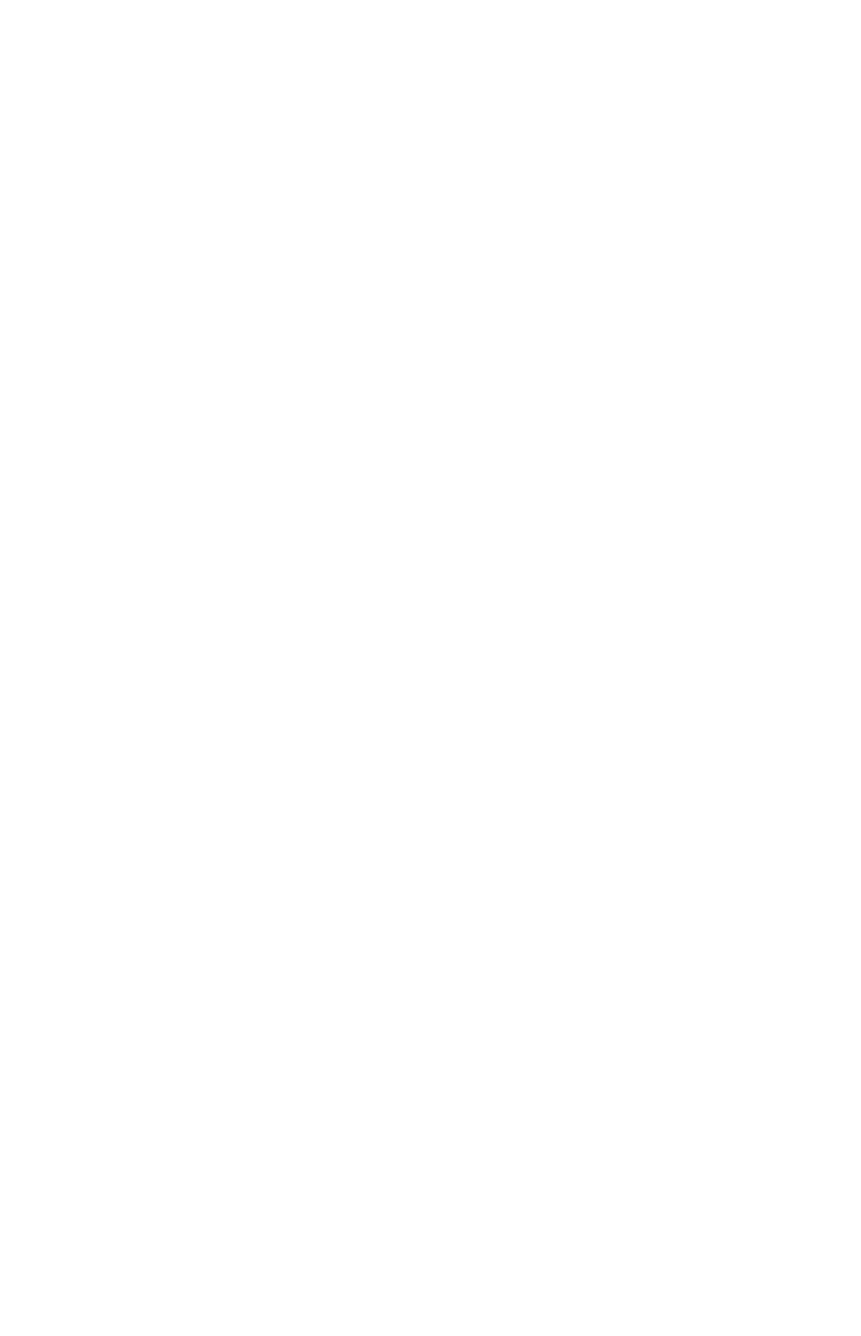
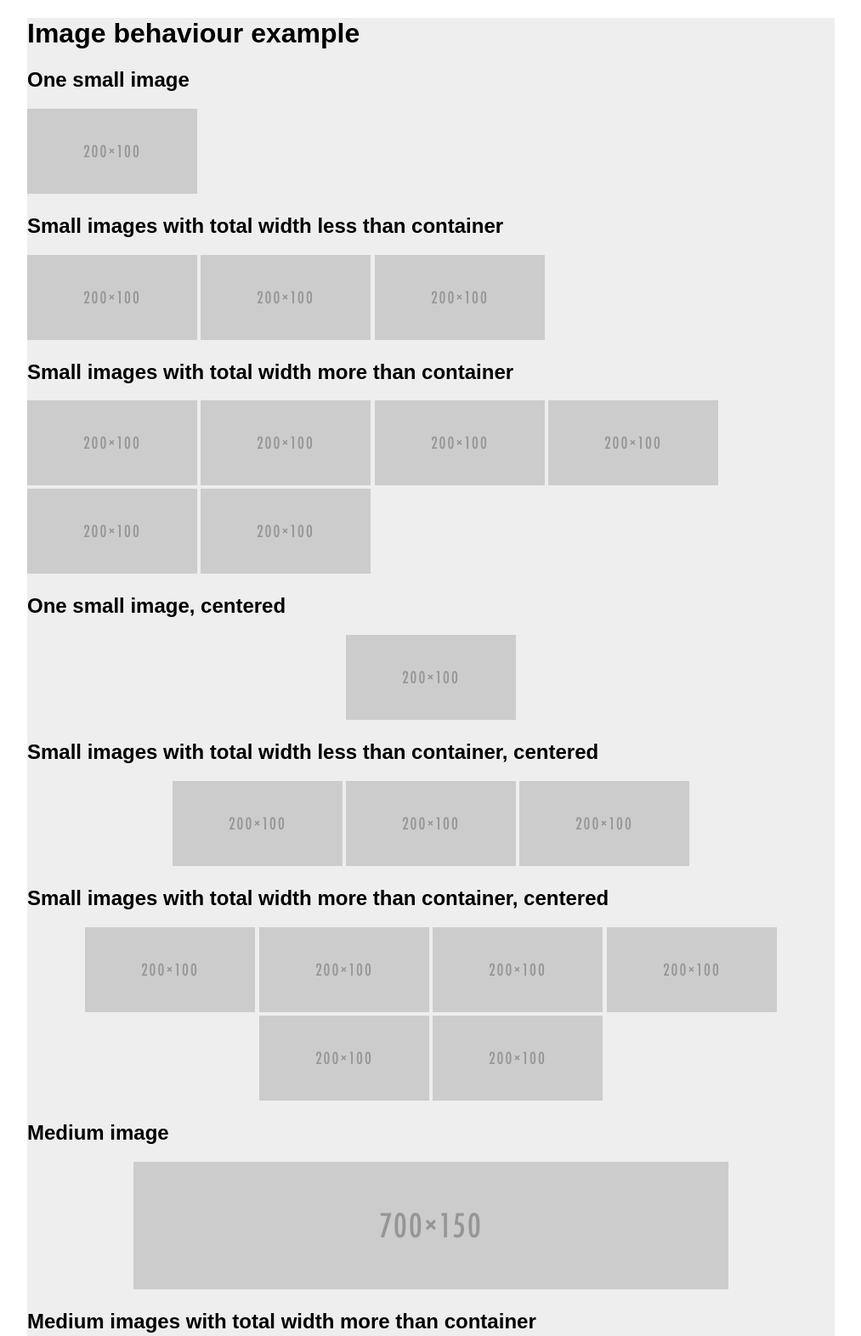
Before and after one commit to SteveBarnett/Images, a plain HTML site: page index.html in a window 1280 px wide. Shown: the top 1572 px of the page at 85% size, without its empty margins (133-1146 px from the left). Before the commit the page ends 800 px from the top, so only its background shows below. Drawn offline with Linux system fonts and the light colour scheme.

Commit message:
Add image examples

```diff
--- a/index.html
+++ b/index.html
@@ -8,10 +8,107 @@
         <meta name="viewport" content="width=device-width, initial-scale=1">
 
         <style>
+          body {
+            font-family: 'Ubuntu', 'Bitstream Vera Sans', sans-serif;
+          }
+          .wrapper {
+            width: 950px;
+            margin: 0 auto;
+            background-color: #eee;
+          }
 
+          .l-center {
+            text-align: center;
+          }
+
+          .responsive-images img {
+            max-width: 100%;
+            height: auto;
+          }
+
+          .responsive-image {
+            max-width: 100%;
+            height: auto;
+          }
         </style>
     </head>
     <body>
+        <div class="wrapper">
+          <h1>Image behaviour example</h1>
 
+          <h2>One small image</h2>
+          <div class="row">
+            <img src="phi.png" alt="">
+          </div>
+
+          <h2>Small images with total width less than container</h2>
+          <div class="row">
+            <img src="phi.png" alt="">
+            <img src="phi.png" alt="">
+            <img src="phi.png" alt="">
+          </div>
+
+          <h2>Small images with total width more than container</h2>
+          <div class="row">
+            <img src="phi.png" alt="">
+            <img src="phi.png" alt="">
+            <img src="phi.png" alt="">
+            <img src="phi.png" alt="">
+            <img src="phi.png" alt="">
+            <img src="phi.png" alt="">
+          </div>
+
+          <h2>One small image, centered</h2>
+          <div class="row l-center">
+            <img src="phi.png" alt="">
+          </div>
+
+          <h2>Small images with total width less than container, centered</h2>
+          <div class="row l-center">
+            <img src="phi.png" alt="">
+            <img src="phi.png" alt="">
+            <img src="phi.png" alt="">
+          </div>
+
+          <h2>Small images with total width more than container, centered</h2>
+          <div class="row l-center">
+            <img src="phi.png" alt="">
+            <img src="phi.png" alt="">
+            <img src="phi.png" alt="">
+            <img src="phi.png" alt="">
+            <img src="phi.png" alt="">
+            <img src="phi.png" alt="">
+          </div>
+
+          <h2>Medium image</h2>
+          <div class="row l-center">
+            <img src="phi-mid.png" alt="">
+          </div>
+
+          <h2>Medium images with total width more than container</h2>
+          <div class="row">
+            <img src="phi-mid.png" alt="">
+            <img src="phi-mid.png" alt="">
+            <img src="phi-mid.png" alt="">
+          </div>
+
+          <h2>Medium images with total width more than container, centered</h2>
+          <div class="row l-center">
+            <img src="phi-mid.png" alt="">
+            <img src="phi-mid.png" alt="">
+            <img src="phi-mid.png" alt="">
+          </div>
+
+          <h2>Responsive image indirectly</h2>
+          <div class="row responsive-images">
+            <img src="phi-wide.png" alt="">
+          </div>
+
+          <h2>Responsive image directly</h2>
+          <div class="row">
+            <img src="phi-wide.png" alt="" class="responsive-image">
+          </div>
+
+        </div>
     </body>
 </html>
```
Also changed, not shown: phi-mid.png (added), phi-wide.png (added), phi.png (added), 1 other file.
